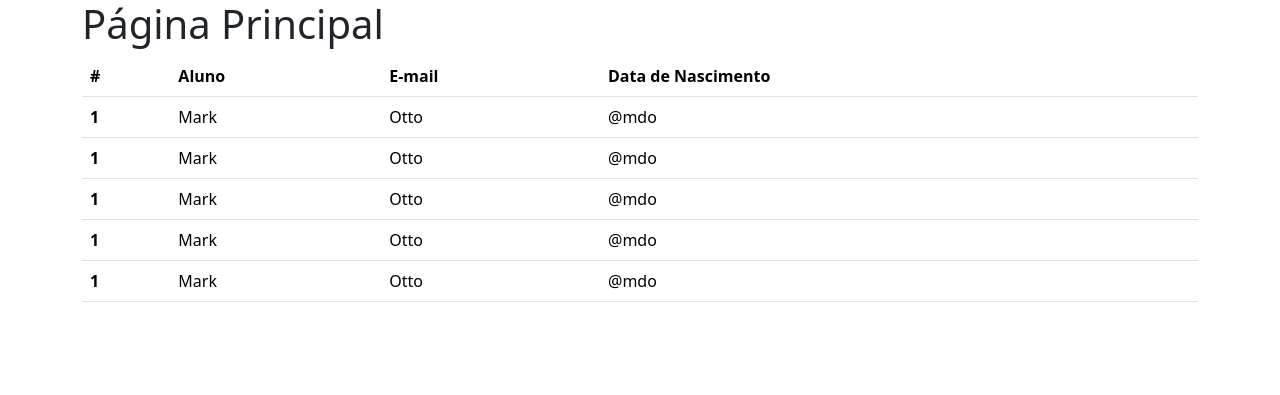
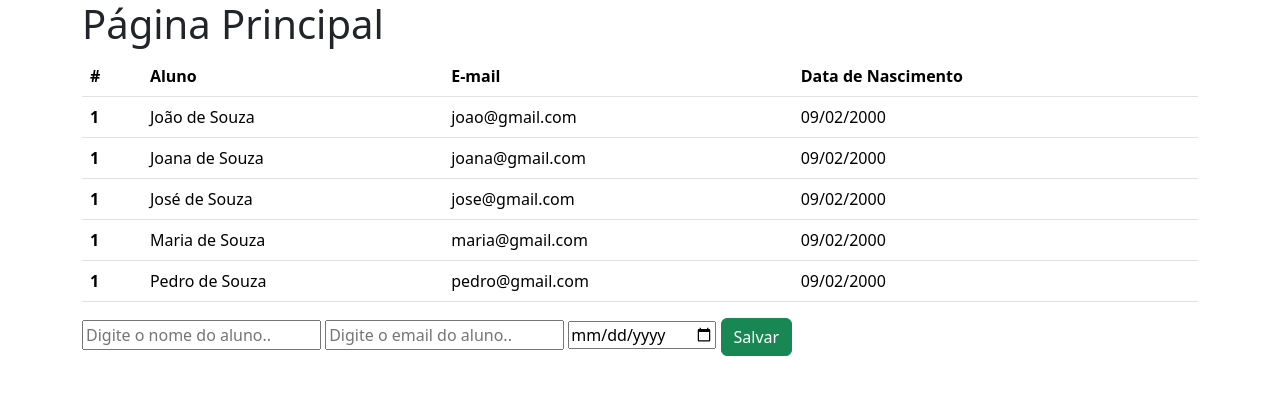
Before and after one commit to dbernardos/2025-2BD, a PHP site: page / in a window 1280 px wide. Shown: the top 395 px of the page. Run offline with PHP 8.4, Linux system fonts and the light colour scheme; data comes from the database, SQL or seed files in the repository.

Commit message:
cadastro de alunos funcionando

```diff
--- a/sistema/index.php
+++ b/sistema/index.php
@@ -33,13 +33,29 @@
             ?>
                 <tr>
                     <th scope="row">1</th>
-                    <td>Mark</td>
-                    <td>Otto</td>
-                    <td>@mdo</td>
+                    <td><?php echo $linha['nome']?></td>
+                    <td><?php echo $linha['email'] ?></td>
+                    <td><?php
+                        $partes = explode('-', $linha['data_nascimento']);
+                        $data = "".$partes[2]."/".$partes[1]."/".$partes[0];
+                        echo $data ?></td>
                 </tr>
             <?php } ?>
             </tbody>
         </table>
+
+        <form action="adicionar.php" method="POST">
+            <input type="text" name="txtNome"
+            placeholder="Digite o nome do aluno.." required>
+
+            <input type="email" name="txtEmail"
+            placeholder="Digite o email do aluno.." required>
+
+            <input type="date" name="txtData"
+            placeholder="Digite a data de nascimento do aluno..">
+
+            <input type="submit" value="Salvar" name="btnSalvar" class="btn btn-success">
+        </form>
     </div>
 </body>
 
```
Also changed, not shown: sistema/adicionar.php (+11 -0 lines).
